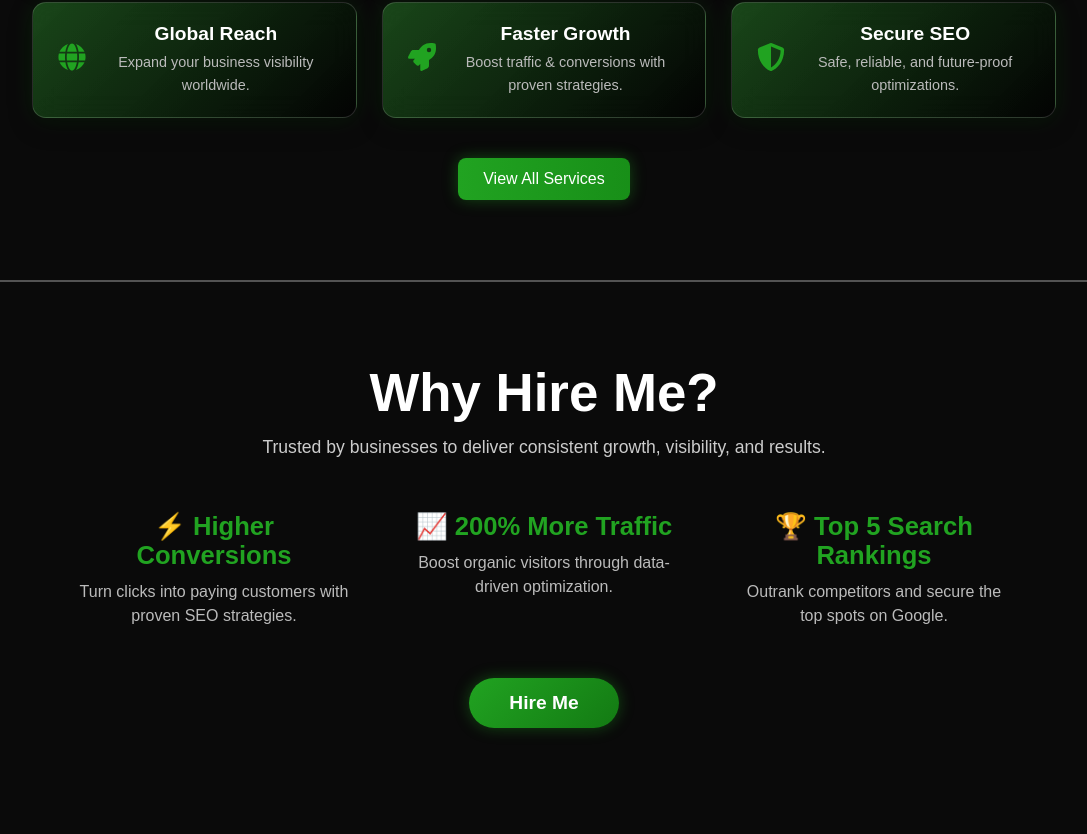
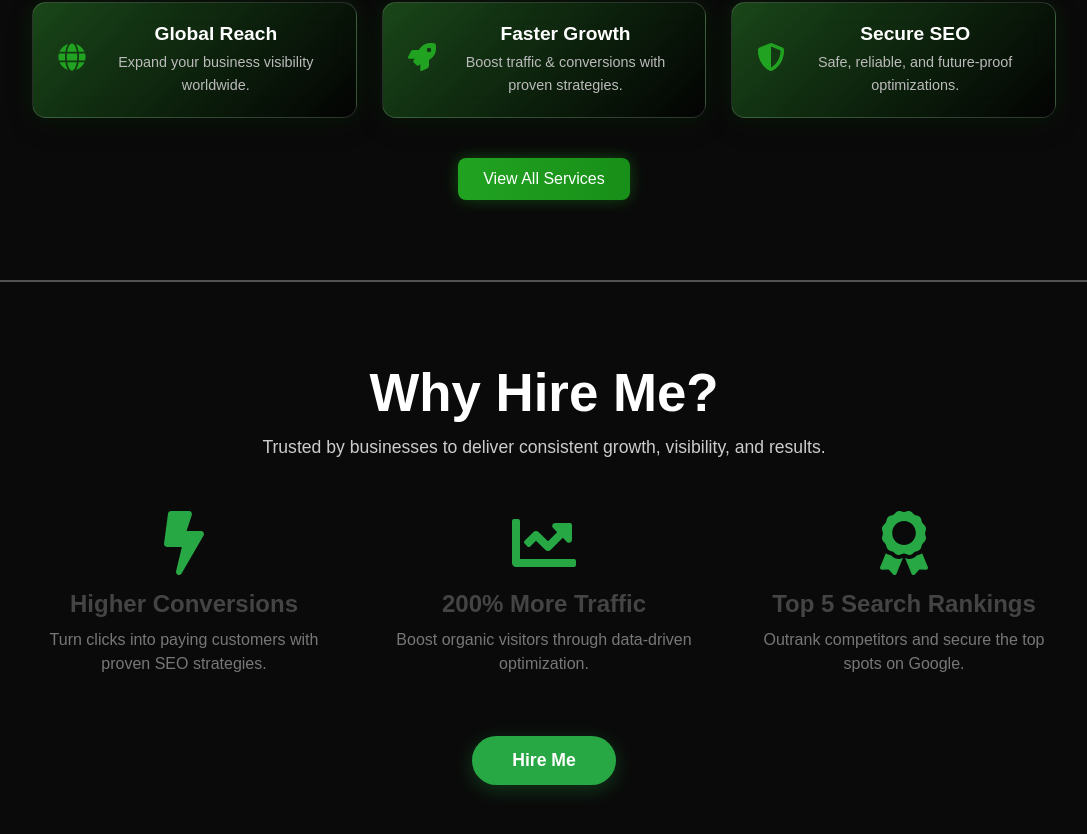
Before and after one commit to Santhosh-Kumar-2004/seo-saas-landing-page, a React (Vite) app: page / in a window 1280 px wide. Shown: the part 1170-2004 px from the top of the page, without its empty margins (96-1183 px from the left). Before the commit the page ends 1978 px from the top, so only its background shows below. Built offline with nearby package versions, Linux system fonts and the light colour scheme.

Commit message:
Updated css for the Hire me section

```diff
--- a/src/components/WhyHire.jsx
+++ b/src/components/WhyHire.jsx
@@ -1,5 +1,7 @@
 import React from "react";
 import "../styles/WhyHire.css";
+// Import the React Icons you need
+import { FaBolt, FaChartLine, FaAward } from "react-icons/fa";
 
 const WhyHire = () => {
   return (
@@ -11,15 +13,18 @@ const WhyHire = () => {
 
       <div className="why-stats">
         <div className="stat">
-          <h3>⚡ Higher Conversions</h3>
+          <FaBolt className="stat-icon" />
+          <h3>Higher Conversions</h3>
           <p>Turn clicks into paying customers with proven SEO strategies.</p>
         </div>
         <div className="stat">
-          <h3>📈 200% More Traffic</h3>
+          <FaChartLine className="stat-icon" />
+          <h3>200% More Traffic</h3>
           <p>Boost organic visitors through data-driven optimization.</p>
         </div>
         <div className="stat">
-          <h3>🏆 Top 5 Search Rankings</h3>
+          <FaAward className="stat-icon" />
+          <h3>Top 5 Search Rankings</h3>
           <p>Outrank competitors and secure the top spots on Google.</p>
         </div>
       </div>
--- a/src/styles/Features.css
+++ b/src/styles/Features.css
@@ -9,7 +9,7 @@
   font-size: 3.3rem;
   margin-bottom: 10px;
   font-weight: 800;
-
+  text-transform: capitalize;
 }
 
 .features-subtitle {
--- a/src/styles/WhyHire.css
+++ b/src/styles/WhyHire.css
@@ -22,45 +22,62 @@
   color: #ddd;
 }
 
+/* Stats container - horizontal layout without cards */
 .why-stats {
   display: flex;
   justify-content: center;
-  gap: 50px;
-  flex-wrap: wrap;
-  margin-bottom: 50px;
+  gap: 60px; /* Significant space between each stat block */
+  margin-bottom: 60px;
 }
 
+/* Individual stat block */
 .stat {
-  max-width: 280px;
+  display: flex;
+  flex-direction: column;
+  align-items: center;
+  max-width: 300px;
+  text-align: center;
 }
 
-.stat h3 {
-  font-size: 1.6rem;
-  font-weight: 700;
-  color: #21a321;
-  margin-bottom: 10px;
+/* Stat icons */
+.stat-icon {
+  font-size: 4rem; /* Large icon size */
+  color: #28a745;
+  margin-bottom: 15px;
+  transition: transform 0.3s ease;
 }
 
+/* Stat title */
+.stat h3 {
+  font-size: 1.5rem;
+  font-weight: 600;
+  color: #444;
+  margin: 0 0 10px;
+}
+
+/* Stat description */
 .stat p {
   font-size: 1rem;
-  color: #bbb;
+  color: #777;
   line-height: 1.5;
 }
 
+/* "Hire Me" button */
 .hire-btn {
   padding: 14px 40px;
-  font-size: 1.2rem;
+  font-size: 1.1rem;
   font-weight: 600;
+  color: #fff;
+  background: #28a745;
   border: none;
-  border-radius: 50px;
+  border-radius: 50px; /* Fully rounded button */
   cursor: pointer;
-  background: linear-gradient(135deg, #21a321, #137a13);
-  color: #fff;
   transition: all 0.3s ease;
-  box-shadow: 0 0 15px rgba(33, 163, 33, 0.4);
+  box-shadow: 0 5px 20px rgba(40, 167, 69, 0.3);
 }
 
 .hire-btn:hover {
-  box-shadow: 0 0 25px rgba(33, 163, 33, 0.8);
-  transform: translateY(-3px) scale(1.05);
+  background: #218838;
+  transform: translateY(-3px); /* Lifts the button */
+  box-shadow: 0 8px 25px rgba(40, 167, 69, 0.5);
 }
```
